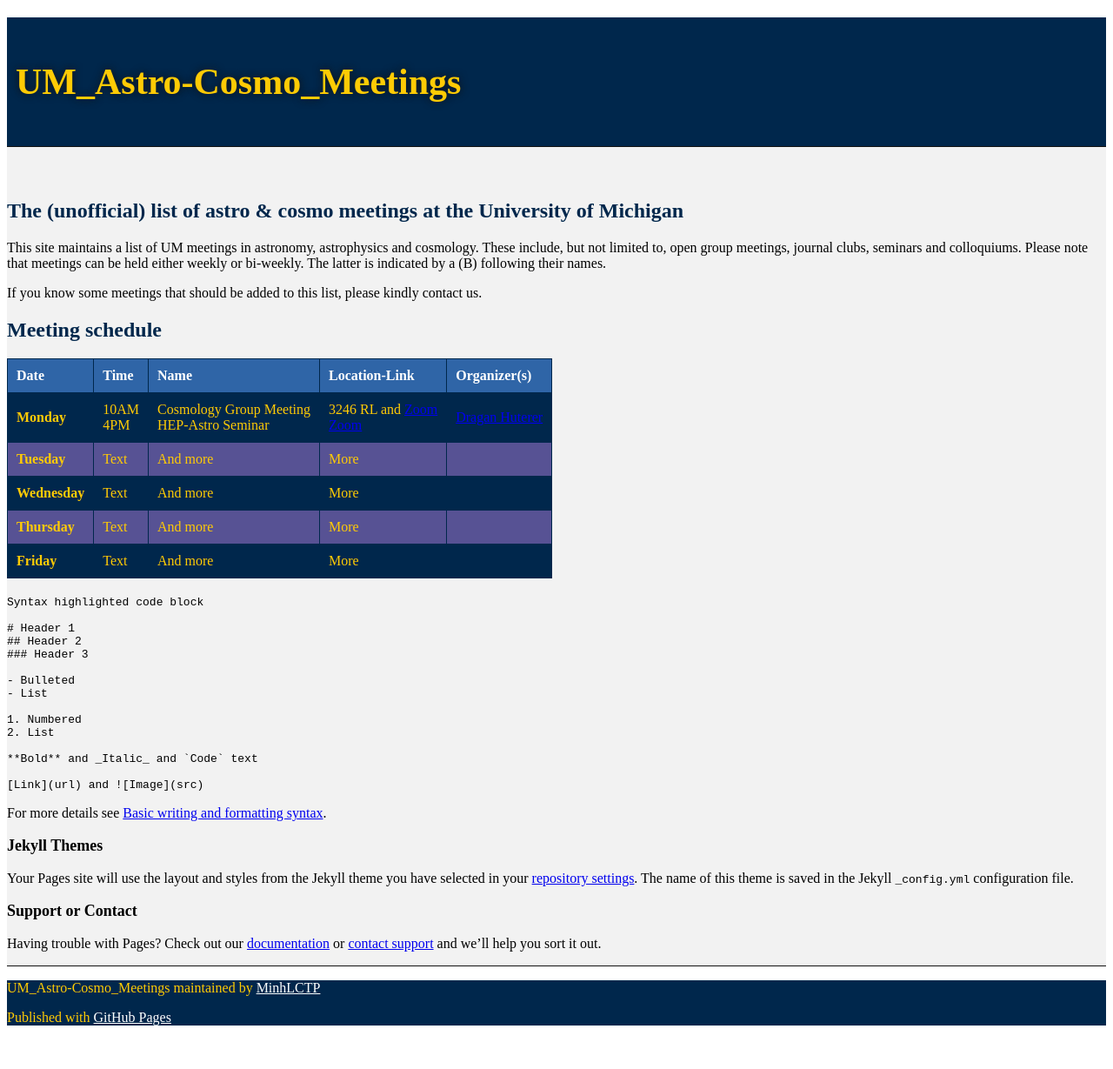
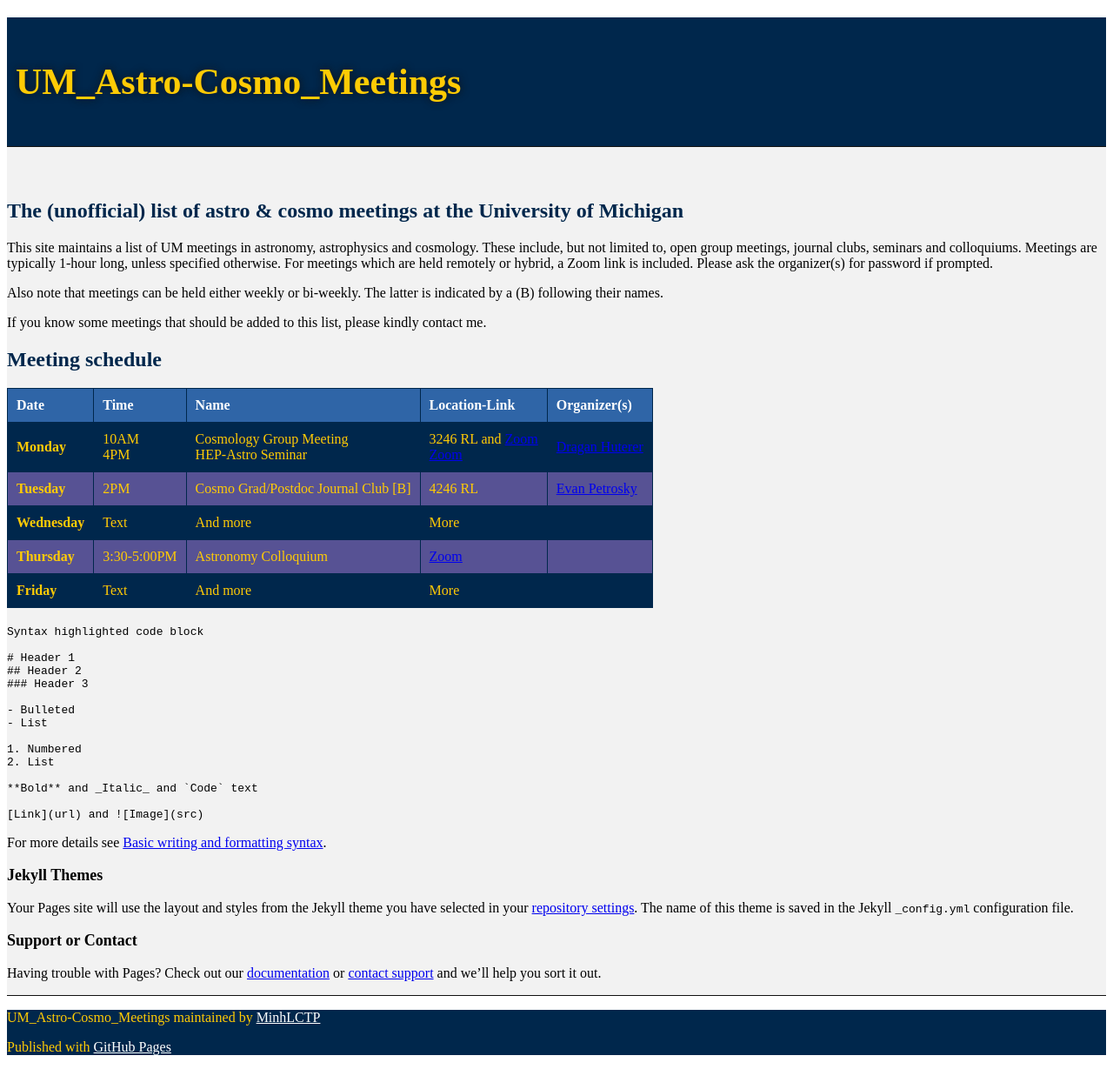
Before and after one commit to MinhLCTP/UM_Astro-Cosmo_Meetings, a Jekyll site: the page built from index.md, in a window 1280 px wide. Shown: the whole page at 87% size. Built offline with Jekyll 4.4.1, drawn with Linux system fonts in a browser that asks for light colours; our own code applies the rules of GitHub Pages for plain Markdown files; the repository's description, which GitHub fills in, is left out; before the commit the page ends 1195 px from its top, so only the background shows below that.

Commit message:
Update schedule

````diff
--- a/index.md
+++ b/index.md
@@ -1,17 +1,19 @@
 ## The (unofficial) list of astro & cosmo meetings at the University of Michigan
 
-This site maintains a list of UM meetings in astronomy, astrophysics and cosmology. These include, but not limited to, open group meetings, journal clubs, seminars and colloquiums. Please note that meetings can be held either weekly or bi-weekly. The latter is indicated by a (B) following their names.
+This site maintains a list of UM meetings in astronomy, astrophysics and cosmology. These include, but not limited to, open group meetings, journal clubs, seminars and colloquiums. Meetings are typically 1-hour long, unless specified otherwise. For meetings which are held remotely or hybrid, a Zoom link is included. Please ask the organizer(s) for password if prompted.
 
-If you know some meetings that should be added to this list, please kindly contact us.
+Also note that meetings can be held either weekly or bi-weekly. The latter is indicated by a (B) following their names.
+
+If you know some meetings that should be added to this list, please kindly contact me.
 
 ## Meeting schedule
 
 | Date        | Time          | Name                                            | Location-Link | Organizer(s) |
 | :---------- | :------------ | :---------------------------------------------- | :------------ | :----------- |
 | **Monday**     | 10AM <br> 4PM | Cosmology Group Meeting <br> HEP-Astro Seminar  | 3246 RL and [Zoom](https://umich.zoom.us/j/3169541237) <br> [Zoom](https://umich.zoom.us/j/91409362110?pwd=UDlja2FuYlZWVFNEMWFrOTlkWFNEZz09)  | [Dragan Huterer](mailto:huterer@umich.edu) <br>        |
-| **Tuesday**     | Text        | And more      | More		   |
+| **Tuesday**     | 2PM        |  Cosmo Grad/Postdoc Journal Club [B]    | 4246 RL		   | [Evan Petrosky](mailto:epetros@umich.edu.)
 | **Wednesday**   | Text        | And more      | More         |
-| **Thursday**    | Text        | And more      | More         |
+| **Thursday**    | 3:30-5:00PM        | Astronomy Colloquium      | [Zoom](https://umich.zoom.us/j/97444738063)         |
 | **Friday**      | Text        | And more      | More		   |
 
 ```markdown
````
